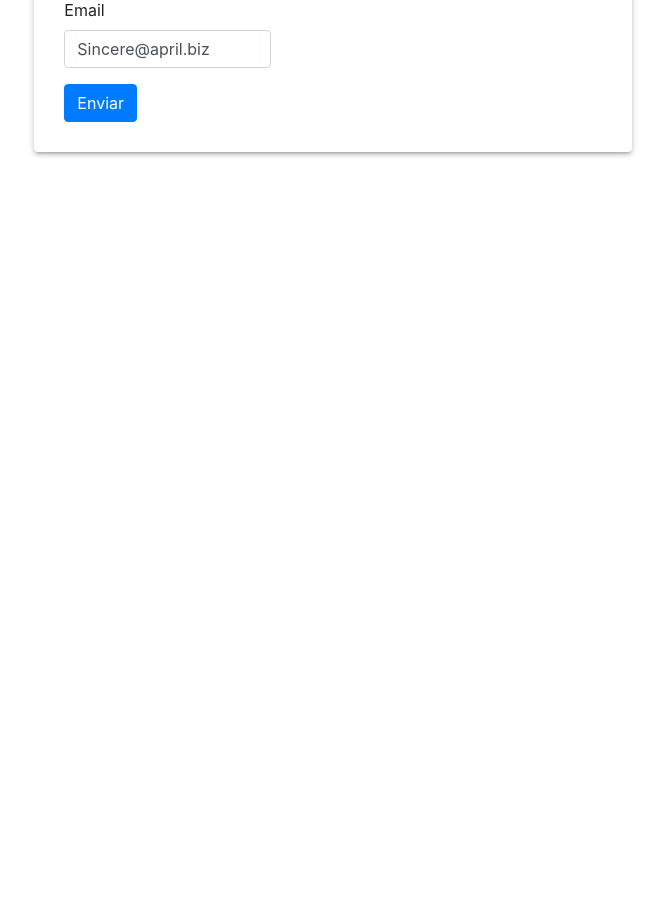
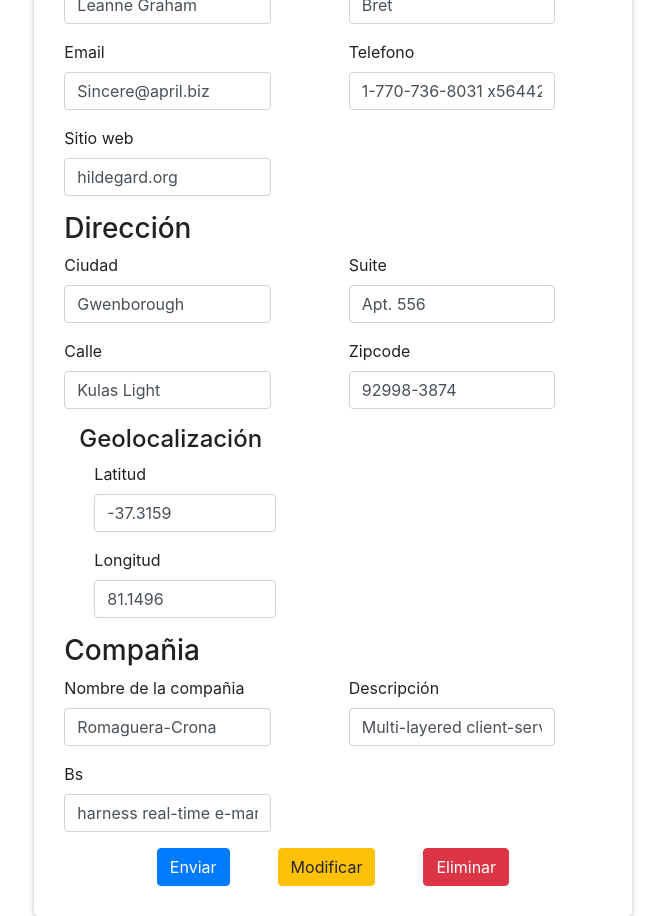
Before and after one commit to CarlosFlores0/user-app, a React (Create React App) app: page /user in a window 1280 px wide. Shown: the part 280-1196 px from the top of the page, without its empty margins (307-972 px from the left). Before the commit the page ends 800 px from the top, so only its background shows below. Built offline with nearby package versions, Linux system fonts and the light colour scheme.

Commit message:
Diseño con datos completos de UserForm completado

```diff
--- a/src/components/UserForm/UserForm.jsx
+++ b/src/components/UserForm/UserForm.jsx
@@ -37,6 +37,7 @@ const UserForm = ({data}) => {
         justify="center">
         <Paper elevation={3} style={{width:"70%",padding:30}}>
         <form onSubmit={enviarDatos}>
+          <h3>Datos generales</h3>
           <div className="row pb-3">
             <div className="col-md-5 mr-5">
               <label>Nombre</label>
@@ -60,7 +61,7 @@ const UserForm = ({data}) => {
             </div>
           </div>
           <div className="row pb-3">
-            <div className="col-md-5">
+            <div className="col-md-5 mr-5">
               <label>Email</label>
               <input
                 placeholder="Ingrese email"
@@ -70,9 +71,136 @@ const UserForm = ({data}) => {
                 value={datos.email}
                 onChange={handleInputChange}/>
             </div>
+            <div className="col-md-5">
+              <label>Telefono</label>
+              <input
+                placeholder="Ingrese numero de telefono"
+                className="form-control"
+                type="text"
+                name="phone"
+                value={datos.phone}
+                onChange={handleInputChange}/>
+            </div>
           </div>
-          <div>
-            <button className="btn btn-primary" type="submit">Enviar</button>
+          <div className="row pb-3">
+            <div className="col-md-5 mr-5">
+              <label>Sitio web</label>
+              <input
+                placeholder="Ingrese su website"
+                className="form-control"
+                type="text"
+                name="website"
+                value={datos.website}
+                onChange={handleInputChange}/>
+            </div>
+          </div>
+          <h3>Dirección</h3>
+          <div className="row pb-3">
+            <div className="col-md-5 mr-5">
+              <label>Ciudad</label>
+              <input
+                placeholder="Ingrese Ciudad"
+                className="form-control"
+                type="text"
+                name="address.city"
+                value={datos.address.city}
+                onChange={handleInputChange}/>
+            </div>
+            <div className="col-md-5">
+              <label>Suite</label>
+              <input
+                placeholder="Ingrese suite"
+                className="form-control"
+                type="text"
+                name="address.suite"
+                value={datos.address.suite}
+                onChange={handleInputChange}/>
+            </div>
+          </div>
+          <div className="row pb-3">
+            <div className="col-md-5 mr-5">
+              <label>Calle</label>
+              <input
+                placeholder="Ingrese calle"
+                className="form-control"
+                type="text"
+                name="address.street"
+                value={datos.address.street}
+                onChange={handleInputChange}/>
+            </div>
+            <div className="col-md-5">
+              <label>Zipcode</label>
+              <input
+                placeholder="Ingrese zipcode"
+                className="form-control"
+                type="text"
+                name="address.zipcode"
+                value={datos.address.zipcode}
+                onChange={handleInputChange}/>
+            </div>
+          </div>
+          <div className="col pb-3">
+            <h4>Geolocalización</h4>
+            <div className="col-md-5 pb-3">
+              <label>Latitud</label>
+              <input
+                placeholder="Ingrese latitud"
+                className="form-control"
+                type="text"
+                name="address.geo.lat"
+                value={datos.address.geo.lat}
+                onChange={handleInputChange}/>
+            </div>
+            <div className="col-md-5">
+              <label>Longitud</label>
+              <input
+                placeholder="Ingrese longitud"
+                className="form-control"
+                type="text"
+                name="address.geo.lng"
+                value={datos.address.geo.lng}
+                onChange={handleInputChange}/>
+            </div>
+          </div>
+          <h3>Compañia</h3>
+          <div className="row pb-3">
+            <div className="col-md-5 mr-5">
+              <label>Nombre de la compañia</label>
+              <input
+                placeholder="Ingrese nombre de la compañia"
+                className="form-control"
+                type="text"
+                name="company.name"
+                value={datos.company.name}
+                onChange={handleInputChange}/>
+            </div>
+            <div className="col-md-5">
+              <label>Descripción</label>
+              <input
+                placeholder="Describa un poco la compañia"
+                className="form-control"
+                type="text"
+                name="company.catchPhrase"
+                value={datos.company.catchPhrase}
+                onChange={handleInputChange}/>
+            </div>
+          </div>
+          <div className="row pb-3">
+            <div className="col-md-5 mr-5">
+              <label>Bs</label>
+              <input
+                placeholder="Ingrese BS"
+                className="form-control"
+                type="text"
+                name="company.bs"
+                value={datos.company.bs}
+                onChange={handleInputChange}/>
+            </div>
+          </div>
+          <div style={{display:"flex",justifyContent:"center"}}>
+            <button className="btn btn-primary mr-5" type="submit">Enviar</button>
+            <button className="btn btn-warning mr-5" type="submit">Modificar</button>
+            <button className="btn btn-danger" type="submit">Eliminar</button>
           </div>
         </form>
         </Paper>
```
